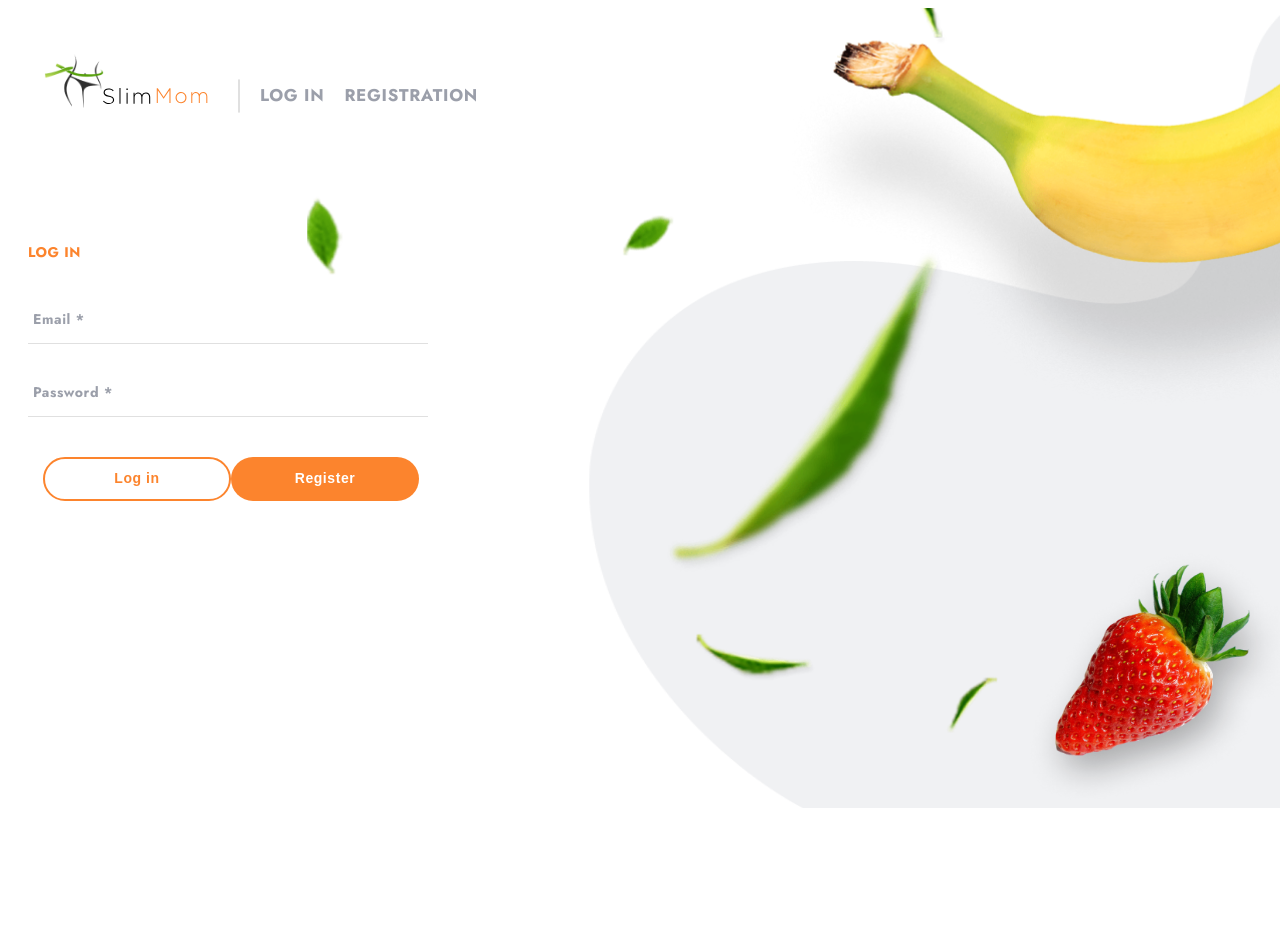
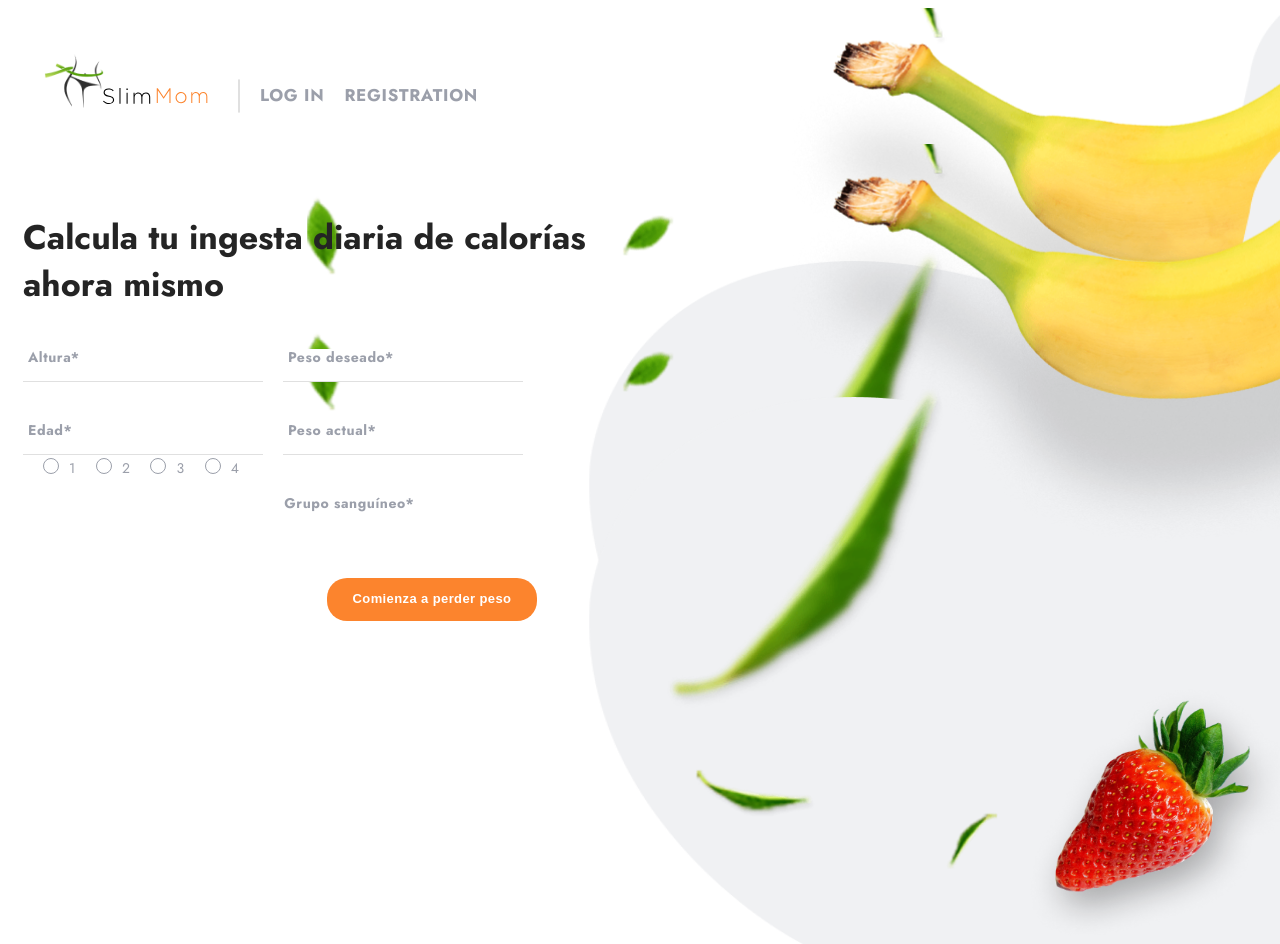
Before and after one commit to Nickatodo/goit-project-react, a React (Create React App) app: page /login in a window 1280 px wide. Shown: the top 944 px of the page. Before the commit the page ends 816 px from the top, so only its background shows below. Built offline with nearby package versions, Linux system fonts and the light colour scheme.

Commit message:
Correcion navigation

```diff
--- a/src/Navigation.jsx
+++ b/src/Navigation.jsx
@@ -12,11 +12,14 @@ export default function Navigation() {
     <BrowserRouter>
       <Header />
       <Routes>
-        <Route path="/" element={<Home />} />
-        <Route path="/login" element={<Login />} />
-        <Route path="/registration" element={<Registration />} />
+        <Route path="/goit-project-react/" element={<Home />} />
+        <Route path="/goit-project-react/login" element={<Login />} />
         <Route
-          path="/user-home"
+          path="/goit-project-react/registration"
+          element={<Registration />}
+        />
+        <Route
+          path="/goit-project-react/user-home"
           element={<ProtectedRoute element={UserHome} />}
         />
         <Route path="*" element={<Home />} />
--- a/src/components/header/Header.jsx
+++ b/src/components/header/Header.jsx
@@ -29,10 +29,12 @@ const Header = () => {
         </NavContainerLogo>
         <NavList>
           <NavItem>
-            <NavLink to="/login">Log in</NavLink>
+            <NavLink to="/goit-project-react/login">Log in</NavLink>
           </NavItem>
           <NavItem>
-            <NavLink to="/registration">Registration</NavLink>
+            <NavLink to="/goit-project-react/registration">
+              Registration
+            </NavLink>
           </NavItem>
         </NavList>
       </Nav>
```
